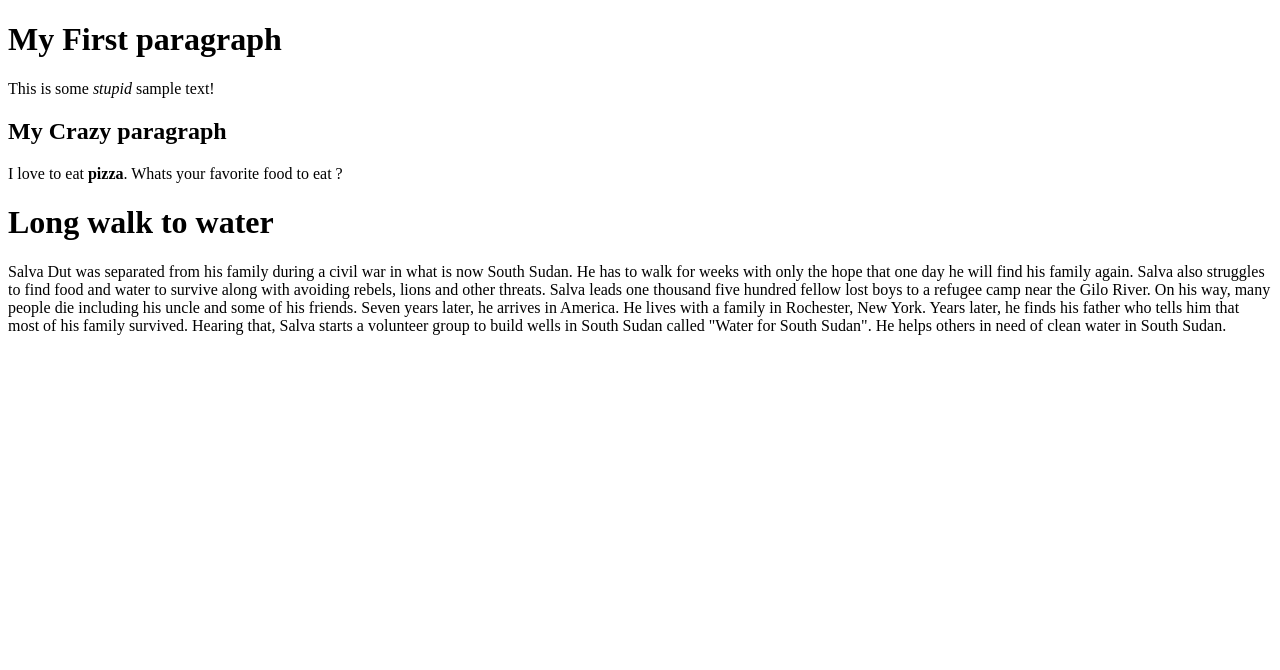
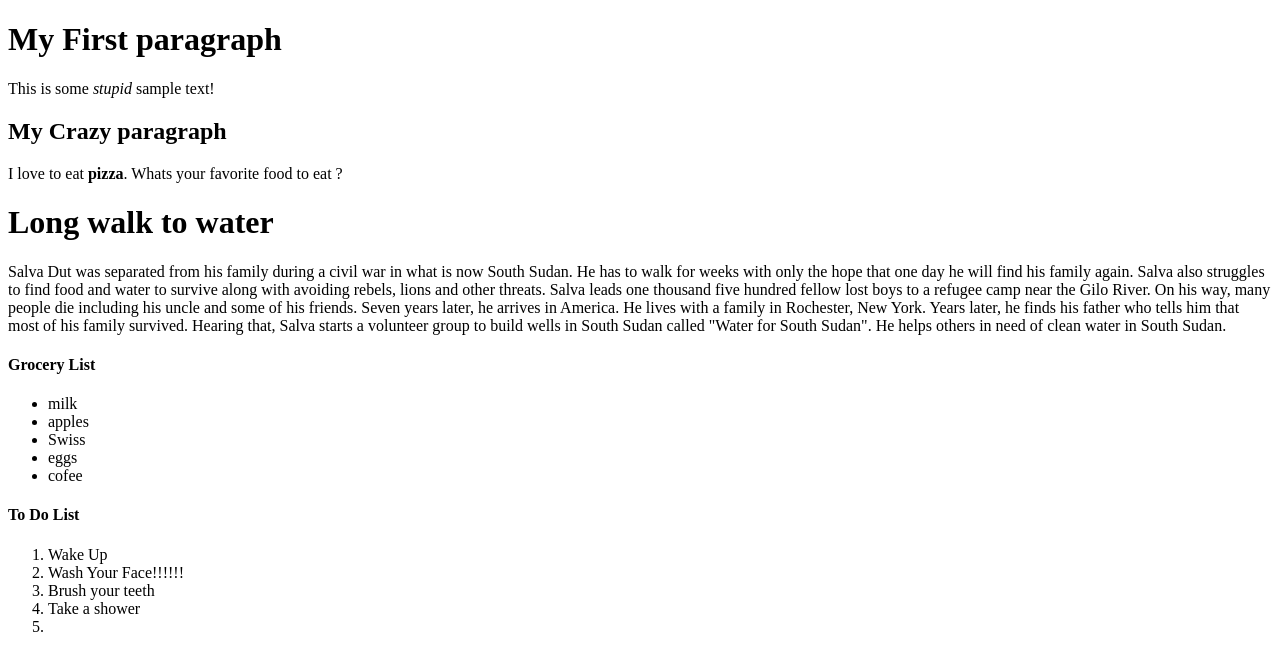
Before and after one commit to JUSTICE856/Lab---12---HTML-CSS, a plain HTML site: page index.html in a window 1280 px wide. Drawn offline with Linux system fonts and the light colour scheme.

Commit message:
Completed

```diff
--- a/index.html
+++ b/index.html
@@ -12,7 +12,23 @@
 <p>I love to eat <strong>pizza</strong>. Whats your favorite food to eat ?<p>
 <h1>Long walk to water</h1>
 <p>Salva Dut was separated from his family during a civil war in what is now South Sudan. He has to walk for weeks with only the hope that one day he will find his family again. Salva also struggles to find food and water to survive along with avoiding rebels, lions and other threats. Salva leads one thousand five hundred fellow lost boys to a refugee camp near the Gilo River. On his way, many people die including his uncle and some of his friends. Seven years later, he arrives in America. He lives with a family in Rochester, New York. Years later, he finds his father who tells him that most of his family survived. Hearing that, Salva starts a volunteer group to build wells in South Sudan called "Water for South Sudan". He helps others in need of clean water in South Sudan.</p>
+<h4>Grocery List</h4>
+<ul>
+  <li>milk</li>
+  <li>apples</li>
+  <li>Swiss</li>
+  <li>eggs</li>
+  <li>cofee</li>
+</ul>
+<h4>To Do List</h4>
+<ol>
+  <li>Wake Up</li>
+  <li>Wash Your Face!!!!!!</li>
+  <li>Brush your teeth</li>
+  <li>Take a shower</li>
+  <li><a href="https://thomasbreads.com/recipes/breakfast?&utm_source=bing&utm_medium=cpc&utm_campaign=2021_Thomas_Portfolio_Inspiration_Non-Brand_BMM&utm_term=%2Bfast%20%2Bbreakfast%20%2Bideas&utm_content=Recipe%20%7C%20General%20Breakfast&gclid=377023e3183e13928dd443734a7c1318&gclsrc=3p.ds"target="_blank"Make breakfast</a></li>
 
+</ol>
 
   </body>
 </html>
```
